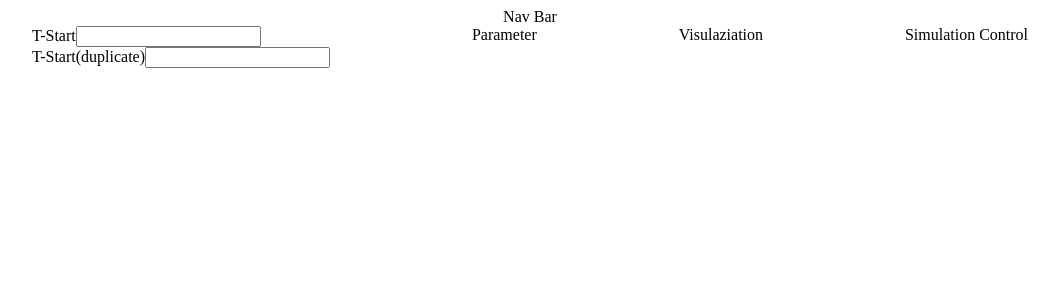
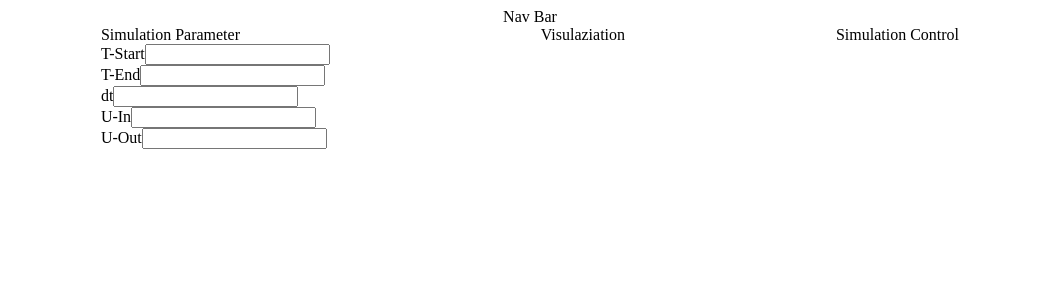
Before and after one commit to HishamSaeed/fenicsWeb_frontend, a React (Vite) app: page / in a window 1280 px wide. Shown: the top 300 px of the page, without its empty margins (118-1177 px from the left). Built offline with nearby package versions, Linux system fonts and the light colour scheme; no server answers.

Commit message:
added simulation parameters

```diff
--- a/src/App.jsx
+++ b/src/App.jsx
@@ -9,7 +9,6 @@ function App() {
       <div className='navBar'>Nav Bar</div>
       <div className='layout'>
         <SimulationParameter/>
-        <div>Parameter</div>
         <div>Visulaziation</div>
         <div>Simulation Control</div>
       </div>
--- a/src/SimulationParameter.jsx
+++ b/src/SimulationParameter.jsx
@@ -4,8 +4,12 @@ function SimulationParameter() {
 
     return (
         <div>
-            <EditParameter label="T-Start"  endpoint="t_start"/>
-            <EditParameter label="T-Start(duplicate)"  endpoint="t_start"/>
+            <label>Simulation Parameter</label>
+            <EditParameter label="T-Start"  endpoint="t_start" event_type="update_t_start"/>
+            <EditParameter label="T-End"  endpoint="t_end" event_type="update_t_start"/>
+            <EditParameter label="dt"  endpoint="dt" event_type="update_dt"/>
+            <EditParameter label="U-In"  endpoint="u_in" event_type="update_u_in"/>
+            <EditParameter label="U-Out"  endpoint="u_out" event_type="update_u_out"/>
         </div>
     )
 }
--- a/src/widgets/edit-parameter/EditParameter.jsx
+++ b/src/widgets/edit-parameter/EditParameter.jsx
@@ -1,7 +1,7 @@
 import React, { useEffect, useState } from 'react';
 import { fetchData, sendData, subscribe } from '../../services/ApiService';
 
-const EditParameter = ({ endpoint, label, type = 'text',  }) => {
+const EditParameter = ({ endpoint, label, type = 'text', event_type }) => {
 
   const [Value, setValue] = useState("")
 
@@ -9,7 +9,7 @@ const EditParameter = ({ endpoint, label, type = 'text',  }) => {
     fetchData(endpoint).then(data => {
       setValue(data['value']);
     })
-    subscribe('update_t_start', (data) => {
+    subscribe(event_type, (data) => {
       setValue(data);
     })
   })
```
